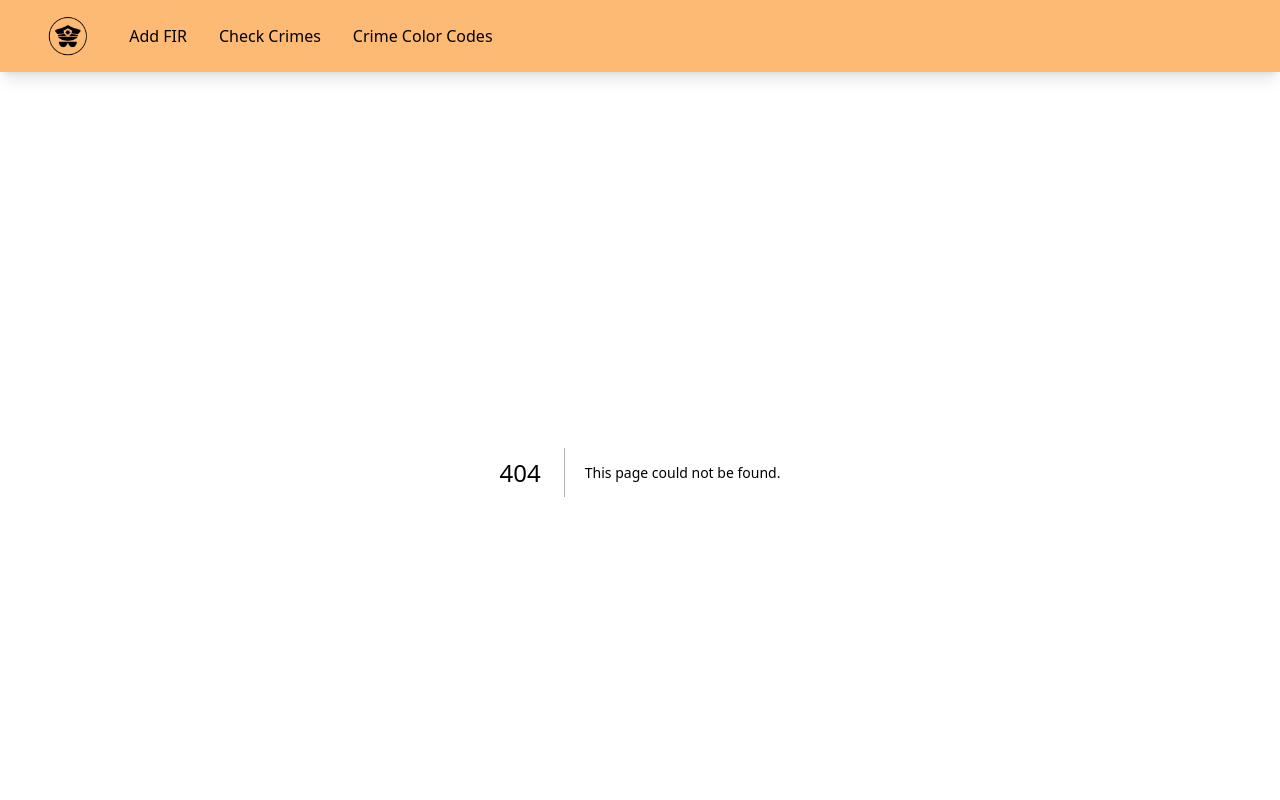
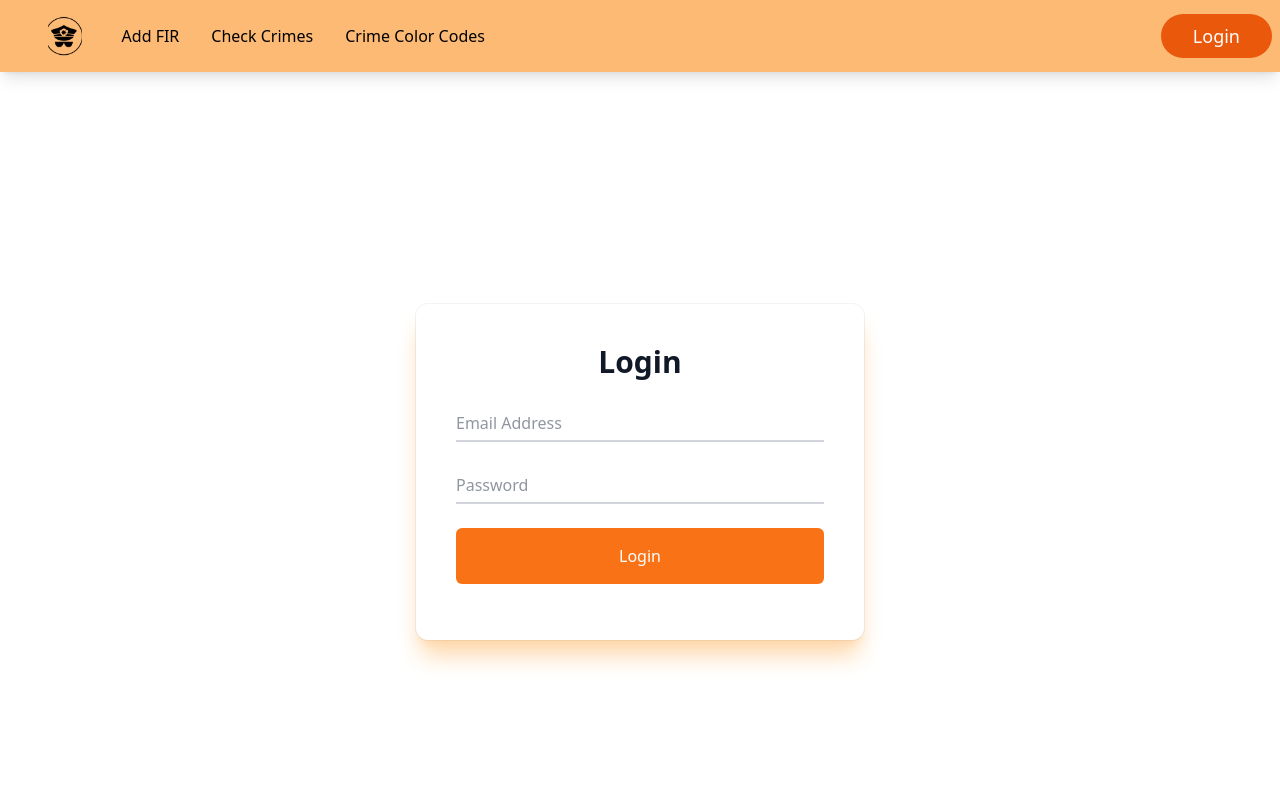
Before and after one commit to Harsh-bhai/Crime-mapping, a Next.js app in the folder frontend/: page /login in a window 1280 px wide. Before the commit this address had no page. Shown: the top 800 px of the page. Built offline with nearby package versions, Linux system fonts and the light colour scheme.

Commit message:
login page added

```diff
--- a/frontend/components/navbar.js
+++ b/frontend/components/navbar.js
@@ -1,51 +1,73 @@
-// yarn add react-icons --save
-// yarn add hamburger-react
-
-import React from 'react'
-import { useRef } from 'react';
-import { MdAccountCircle } from 'react-icons/md';
+import React, { useRef, useEffect, useState } from 'react';
 import { GiHamburgerMenu } from 'react-icons/gi';
 import { AiFillCloseCircle } from 'react-icons/ai';
 import Link from 'next/link';
+import { toast } from "react-toastify";
+
 const Navbar = () => {
+  const [isLogin, setIsLogin] = useState(false);
+
+  useEffect(() => {
+    setIsLogin(localStorage.getItem("token") !== null);
+  }, []);
+
+  const Logout = () => {
+    localStorage.removeItem("token");
+    setIsLogin(false);
+    toast.success('Logged out Sucessfully', {
+      position: "bottom-right",
+      autoClose: 1000,
+      hideProgressBar: false,
+      closeOnClick: true,
+      pauseOnHover: true,
+      draggable: true,
+      progress: undefined,
+      theme: "light",
+      // transition: Bounce,
+      });
+  };
+
+  const ref = useRef();
+
   const toggle = () => {
-    if ((ref.current.classList.contains("-translate-x-full"))) {
-      ref.current.classList.remove("-translate-x-full")
-      ref.current.classList.add("translate-x-0")
+    if (ref.current.classList.contains("-translate-x-full")) {
+      ref.current.classList.remove("-translate-x-full");
+      ref.current.classList.add("translate-x-0");
+    } else if (ref.current.classList.contains("translate-x-0")) {
+      ref.current.classList.remove("translate-x-0");
+      ref.current.classList.add("-translate-x-full");
     }
-    else if ((ref.current.classList.contains("translate-x-0"))) {
-      ref.current.classList.remove("translate-x-0")
-      ref.current.classList.add("-translate-x-full")
-    }
-  }
-  const ref = useRef()
+  };
+
   return (
     <div>
       <div className="navbar flex flex-col md:flex-row items-center bg-orange-300 md:p-2 shadow-lg py-4 ">
-     <div className=' top-0 left-0 absolute m-7 md:m-10 text-3xl font-thin md:hidden'> <GiHamburgerMenu onClick={toggle}  /></div>
-        <Link href={"/"}><div className="flex title-font font-medium items-center md:justify-start justify-center text-gray-900 md:z-10 my-4 md:my-0 ml-10 cursor-pointer">
-          <img src="/logo.png" alt="" className='h-10 object-center object-cover '/>
-          {/* <span className="ml-3 ">Crime Mapping</span> */}
-        </div></Link>
-        <div ref={ref}  className="navitems md:z-0 z-40 flex flex-col md:flex-row md:items-center md:bg-inherit bg-orange-400 px-10 py-4 md:py-0 absolute top-0 left-0 transform transition-transform -translate-x-full h-full md:h-auto md:w-full w-2/3 md:static md:translate-x-0  md:transition-none ease-in-out" >
-          <span className='absolute top-8 left-8
-          'onClick={toggle} ><AiFillCloseCircle className='text-4xl font-extralight md:hidden' /></span>
+        <div className=' top-0 left-0 absolute m-7 md:m-10 text-3xl font-thin md:hidden'>
+          <GiHamburgerMenu onClick={toggle} />
+        </div>
+        <Link href={"/"}>
+          <div className="flex title-font font-medium items-center md:justify-start justify-center text-gray-900 md:z-10 my-4 md:my-0 ml-10 cursor-pointer">
+            <img src="/logo.png" alt="" className='h-10 -translate-x-4 md:translate-x-0 object-center object-cover ' />
+          </div>
+        </Link>
+        <div ref={ref} className="navitems md:z-0 z-40 flex flex-col md:flex-row md:items-center md:bg-inherit bg-orange-400 px-10 py-4 md:py-0 absolute top-0 left-0 transform transition-transform -translate-x-full h-full md:h-auto md:w-full w-2/3 md:static md:translate-x-0  md:transition-none ease-in-out" >
+          <span className='absolute top-8 left-8' onClick={toggle}><AiFillCloseCircle className='text-4xl font-extralight md:hidden' /></span>
           <div className="flex flex-col md:flex-row md:items-center md:space-x-8  mainitems my-24 md:my-4 space-y-6 md:space-y-0">
-            <Link  href={"/addfir"}><div onClick={toggle} className='hover:text-red-600 text-black cursor-pointer'>Add FIR</div></Link>
-            {/* <Link  href={"/services"}><div onClick={toggle} className='hover:text-red-600 text-black cursor-pointer'>Services</div></Link> */}
-            <Link  href={"/map/0"}><div onClick={toggle} className= 'hover:text-red-600 text-black cursor-pointer'>Check Crimes</div></Link>
-            {/* <Link  href={"/track"}><div onClick={toggle} className=' hover:text-red-600 text-black cursor-pointer'>Track Vehicles</div></Link> */}
-            <Link  href={"/crimecolorcodes"}><div onClick={toggle} className='hover:text-red-600 text-black cursor-pointer'>Crime Color Codes</div></Link>
-          </div>
+            <Link href={"/addfir"}><div onClick={toggle} className='hover:text-red-600 text-black cursor-pointer'>Add FIR</div></Link>
+            <Link href={"/map/0"}><div onClick={toggle} className='hover:text-red-600 text-black cursor-pointer'>Check Crimes</div></Link>
+            <Link href={"/crimecolorcodes"}><div onClick={toggle} className='hover:text-red-600 text-black cursor-pointer'>Crime Color Codes</div></Link>
           </div>
         </div>
-        {/* <button class=" text-white bg-red-500  mr-40  py-2 px-6 focus:outline-none hover:bg-indigo-600 rounded text-lg">Button</button> */}
-        {/* <div className=" account absolute top-1  md:top-[-5px] right-0 text-4xl p-6 cursor-pointer ">
-          <MdAccountCircle />
-        </div> */}
+        {!isLogin ? (
+          <Link href={'/login'}>
+            <button key={isLogin} className="flex mx-auto text-white bg-orange-600 border-0 py-2 px-8 focus:outline-none hover:bg-orange-700 rounded-full text-lg">Login</button>
+          </Link>
+        ) : (
+          <button key={isLogin} onClick={Logout} className="flex mx-auto text-white bg-orange-600 border-0 py-2 px-8 focus:outline-none hover:bg-orange-700 rounded-full text-lg">Logout</button>
+        )}
       </div>
+    </div>
+  );
+};
 
-  )
-}
-
-export default Navbar
+export default Navbar;
--- a/frontend/pages/_app.js
+++ b/frontend/pages/_app.js
@@ -1,11 +1,33 @@
 import '@/styles/globals.css'
 import Navbar from '@/components/navbar'
 import Footer from '@/components/footer'
+import { useState, useEffect } from 'react'
+import "react-toastify/dist/ReactToastify.css";
+import { ToastContainer } from "react-toastify";
 
 export default function App({ Component, pageProps }) {
+
+  const [reloadNav, setReloadNav] = useState(1)
+
+  const reloadnavbar = () => {
+    setReloadNav(Math.random())
+  }
+
   return <>
-  <Navbar/>
-  <Component {...pageProps} />
+  <Navbar key={reloadNav}/>
+  <ToastContainer
+        position="bottom-right"
+        autoClose={1000}
+        hideProgressBar={false}
+        newestOnTop={false}
+        closeOnClick
+        rtl={false}
+        pauseOnFocusLoss
+        draggable
+        pauseOnHover
+        theme="light"
+      />
+  <Component reloadNav={reloadnavbar} {...pageProps} />
   <Footer/>
   </>
 }
--- a/frontend/pages/addfir.js
+++ b/frontend/pages/addfir.js
@@ -131,7 +131,7 @@ try {
                     for="firno"
                     className="leading-7 text-sm text-gray-600"
                   >
-                    Fir no
+                    FIR no
                   </label>
                   <input
                     onChange={handlechange}
--- /dev/null
+++ b/frontend/pages/login.js
@@ -0,0 +1,135 @@
+import React from "react";
+import { useState, useEffect } from "react";
+import { useRouter } from "next/router";
+import { ToastContainer, toast } from "react-toastify";
+import "react-toastify/dist/ReactToastify.css";
+
+const Login = ({reloadNav}) => {
+  const router = useRouter();
+  useEffect(() => {
+    if (localStorage.getItem("token")) {
+      router.push("/");
+    }
+  }, []);
+
+  const [email, setEmail] = useState();
+  const [password, setPassword] = useState();
+
+  const handlechange = (e) => {
+    if (e.target.name === "email") {
+      setEmail(e.target.value);
+    }
+    if (e.target.name === "password") {
+      setPassword(e.target.value);
+    }
+  };
+
+  const handleSubmit = async (e) => {
+    e.preventDefault();
+    const data = {
+      identifier: email,
+      password,
+    };
+    console.log(data);
+    let a = await fetch(`${process.env.NEXT_PUBLIC_BHOST}/api/auth/local`, {
+      method: "POST",
+      headers: {
+        "Content-Type": "application/json",
+      },
+      body: JSON.stringify(data),
+    });
+    let response = await a.json();
+    console.log(response)
+    if(response.jwt){
+        toast.success('Logged In Sucessfully', {
+            position: "bottom-right",
+            autoClose: 1000,
+            hideProgressBar: false,
+            closeOnClick: true,
+            pauseOnHover: true,
+            draggable: true,
+            progress: undefined,
+            theme: "light",
+            // transition: Bounce,
+            });
+        localStorage.setItem("token", response.jwt);
+    reloadNav(Math.random())
+    router.push("/");
+    }
+    else{
+        toast.error(response.error.message, {
+            position: "bottom-right",
+            autoClose: 1000,
+            hideProgressBar: false,
+            closeOnClick: true,
+            pauseOnHover: true,
+            draggable: true,
+            progress: undefined,
+            theme: "light",
+            // transition: Bounce,
+            });
+    }
+
+
+
+  };
+  return (
+    <div className="min-h-screen flex justify-center items-center">
+      <div className=" relative mx-auto w-full max-w-md bg-white px-6 pt-10 pb-8 shadow-xl shadow-orange-200 ring-1 ring-gray-900/5 sm:rounded-xl sm:px-10">
+        <div className="w-full">
+          <div className="text-center">
+            <h1 className="text-3xl font-semibold text-gray-900">Login</h1>
+            {/* <p className="mt-2 text-gray-500">Log in below to access your account</p> */}
+          </div>
+          <div className="mt-5">
+            <form onSubmit={handleSubmit}>
+              <div className="relative mt-6">
+                <input
+                  type="email"
+                  name="email"
+                  id="email"
+                  onChange={handlechange}
+                  placeholder="Email Address"
+                  className="peer mt-1 w-full border-b-2 border-gray-300 px-0 py-1 placeholder:text-transparent focus:border-gray-500 focus:outline-none"
+                  autoComplete="NA"
+                />
+                <label
+                  htmlFor="email"
+                  className="pointer-events-none absolute top-0 left-0 origin-left -translate-y-1/2 transform text-sm text-gray-800 opacity-75 transition-all duration-100 ease-in-out peer-placeholder-shown:top-1/2 peer-placeholder-shown:text-base peer-placeholder-shown:text-gray-500 peer-focus:top-0 peer-focus:pl-0 peer-focus:text-sm peer-focus:text-gray-800"
+                >
+                  Email Address
+                </label>
+              </div>
+              <div className="relative mt-6">
+                <input
+                  type="password"
+                  name="password"
+                  id="password"
+                  placeholder="Password"
+                  onChange={handlechange}
+                  className="peer peer mt-1 w-full border-b-2 border-gray-300 px-0 py-1 placeholder:text-transparent focus:border-gray-500 focus:outline-none"
+                />
+                <label
+                  htmlFor="password"
+                  className="pointer-events-none absolute top-0 left-0 origin-left -translate-y-1/2 transform text-sm text-gray-800 opacity-75 transition-all duration-100 ease-in-out peer-placeholder-shown:top-1/2 peer-placeholder-shown:text-base peer-placeholder-shown:text-gray-500 peer-focus:top-0 peer-focus:pl-0 peer-focus:text-sm peer-focus:text-gray-800"
+                >
+                  Password
+                </label>
+              </div>
+              <div className="my-6">
+                <button
+                  type="submit"
+                  className="w-full rounded-md bg-orange-500 hover:bg-orange-600 px-3 py-4 text-white focus:bg-gray-600 focus:outline-none"
+                >
+                  Login
+                </button>
+              </div>
+            </form>
+          </div>
+        </div>
+      </div>
+    </div>
+  );
+};
+
+export default Login;
--- /dev/null
+++ b/frontend/pages/signup.js
@@ -0,0 +1,74 @@
+import React from 'react'
+import Link from "next/link"
+
+const Signup = () => {
+  return (
+<div className="min-h-screen flex justify-center items-center">
+<div className=" relative mx-auto w-full max-w-md bg-white px-6 pt-10 pb-8 shadow-xl shadow-orange-200 ring-1 ring-gray-900/5 sm:rounded-xl sm:px-10">
+  <div className="w-full">
+    <div className="text-center">
+      <h1 className="text-3xl font-semibold text-gray-900">Login</h1>
+      <p className="mt-2 text-gray-500">Log in below to access your account</p>
+    </div>
+    <div className="mt-5">
+      <form action="">
+        <div className="relative mt-6">
+          <input
+            type="email"
+            name="email"
+            id="email"
+            placeholder="Email Address"
+            className="peer mt-1 w-full border-b-2 border-gray-300 px-0 py-1 placeholder:text-transparent focus:border-gray-500 focus:outline-none"
+            autoComplete="NA"
+          />
+          <label
+            htmlFor="email"
+            className="pointer-events-none absolute top-0 left-0 origin-left -translate-y-1/2 transform text-sm text-gray-800 opacity-75 transition-all duration-100 ease-in-out peer-placeholder-shown:top-1/2 peer-placeholder-shown:text-base peer-placeholder-shown:text-gray-500 peer-focus:top-0 peer-focus:pl-0 peer-focus:text-sm peer-focus:text-gray-800"
+          >
+            Email Address
+          </label>
+        </div>
+        <div className="relative mt-6">
+          <input
+            type="password"
+            name="password"
+            id="password"
+            placeholder="Password"
+            className="peer peer mt-1 w-full border-b-2 border-gray-300 px-0 py-1 placeholder:text-transparent focus:border-gray-500 focus:outline-none"
+          />
+          <label
+            htmlFor="password"
+            className="pointer-events-none absolute top-0 left-0 origin-left -translate-y-1/2 transform text-sm text-gray-800 opacity-75 transition-all duration-100 ease-in-out peer-placeholder-shown:top-1/2 peer-placeholder-shown:text-base peer-placeholder-shown:text-gray-500 peer-focus:top-0 peer-focus:pl-0 peer-focus:text-sm peer-focus:text-gray-800"
+          >
+            Password
+          </label>
+        </div>
+        <div className="my-6">
+          <button
+            type="submit"
+            className="w-full rounded-md bg-orange-500 hover:bg-orange-600 px-3 py-4 text-white focus:bg-gray-600 focus:outline-none"
+          >
+
+          </button>
+        </div>
+        <p className="text-center text-sm text-gray-500">
+          Don't have an account yet?
+          <Link
+            href={"/login"}
+            className="font-semibold text-gray-600 hover:underline focus:text-gray-800 focus:outline-none"
+          >
+            Login
+          </Link>
+          .
+        </p>
+      </form>
+    </div>
+  </div>
+</div>
+
+</div>
+
+  )
+}
+
+export default Signup
```
Also changed, not shown: 2 other files (tests, documents, lock files or other folders).
